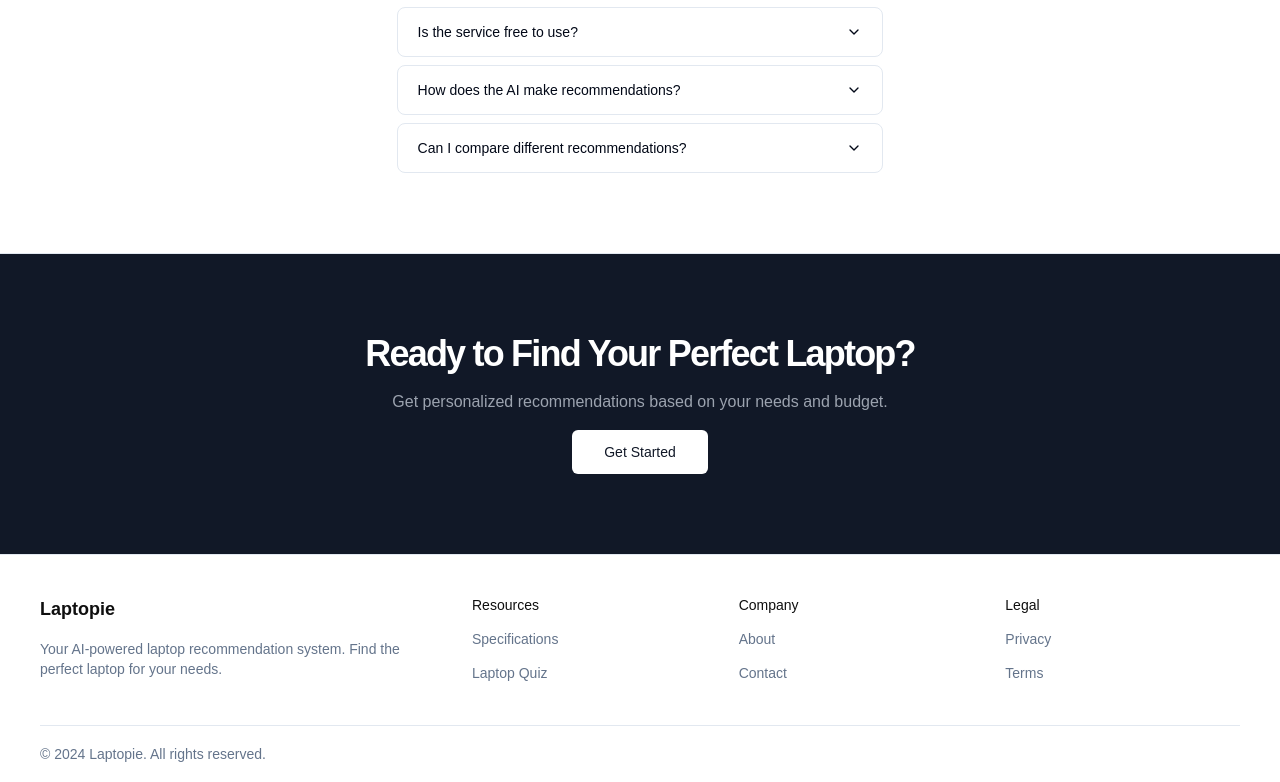
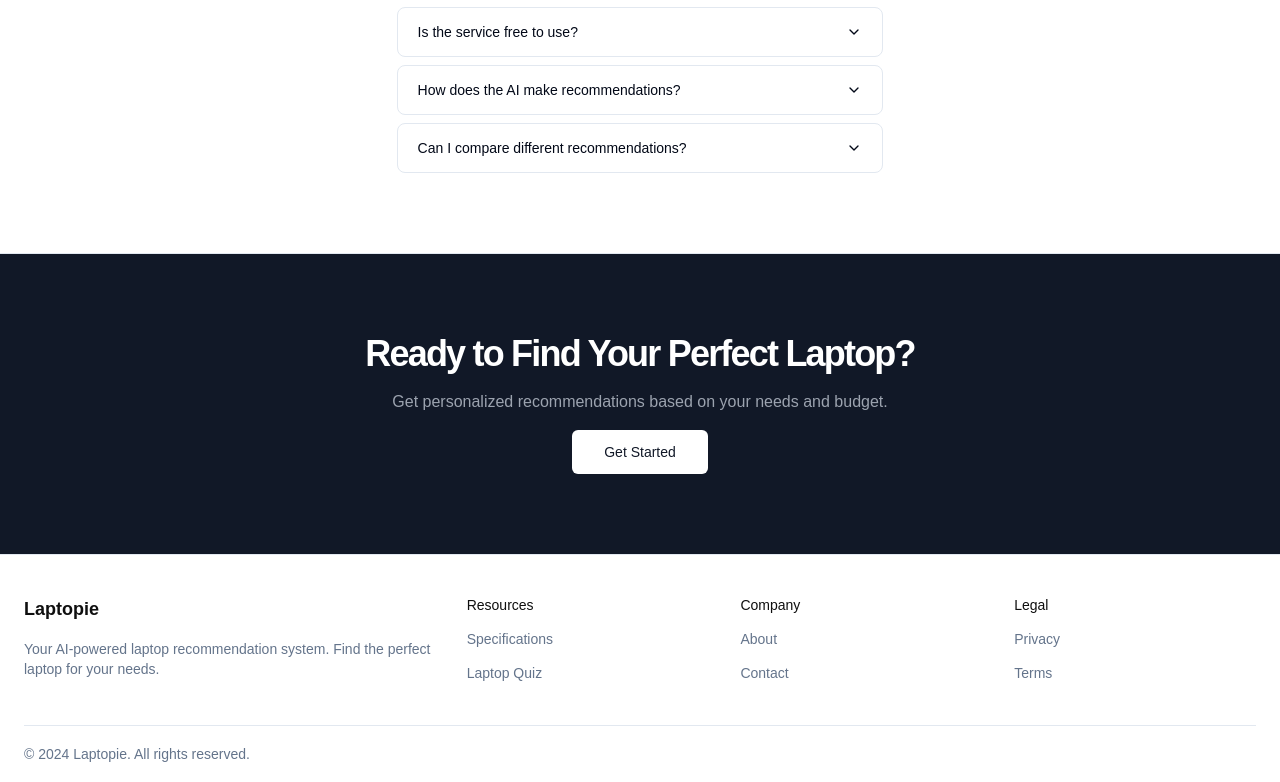
Before and after one commit to samh7/laptopie-nextjs, a Next.js app: page / in a window 1280 px wide. Shown: the part 4533-5315 px from the top of the page. Built offline with nearby package versions, Linux system fonts and the light colour scheme; no server answers.

Commit message:
Refactor code to add padding

```diff
--- a/src/app/home/layout.tsx
+++ b/src/app/home/layout.tsx
@@ -16,7 +16,7 @@ export default async function RootLayout({
 }>) {
   const session = await getServerSession(authOptions);
   return (
-    <div className="w-screen px-5" >
+    <div className="w-screen" >
       <Header userLoggedIn={session ? true : false} />
 
       <main className="flex min-h-screen flex-col items-center justify-between">
--- a/src/components/Footer.tsx
+++ b/src/components/Footer.tsx
@@ -2,7 +2,7 @@ import Link from "next/link"
 
 export default function Footer() {
   return (
-    <footer className="w-screen border-t px-10 bg-background">
+    <footer className="w-screen px-6 border-t bg-background">
       <div className="container flex flex-col gap-4 py-10 md:flex-row md:gap-8">
         <div className="flex flex-col gap-4 md:w-1/3">
           <div className="text-lg font-semibold">Laptopie</div>
```
